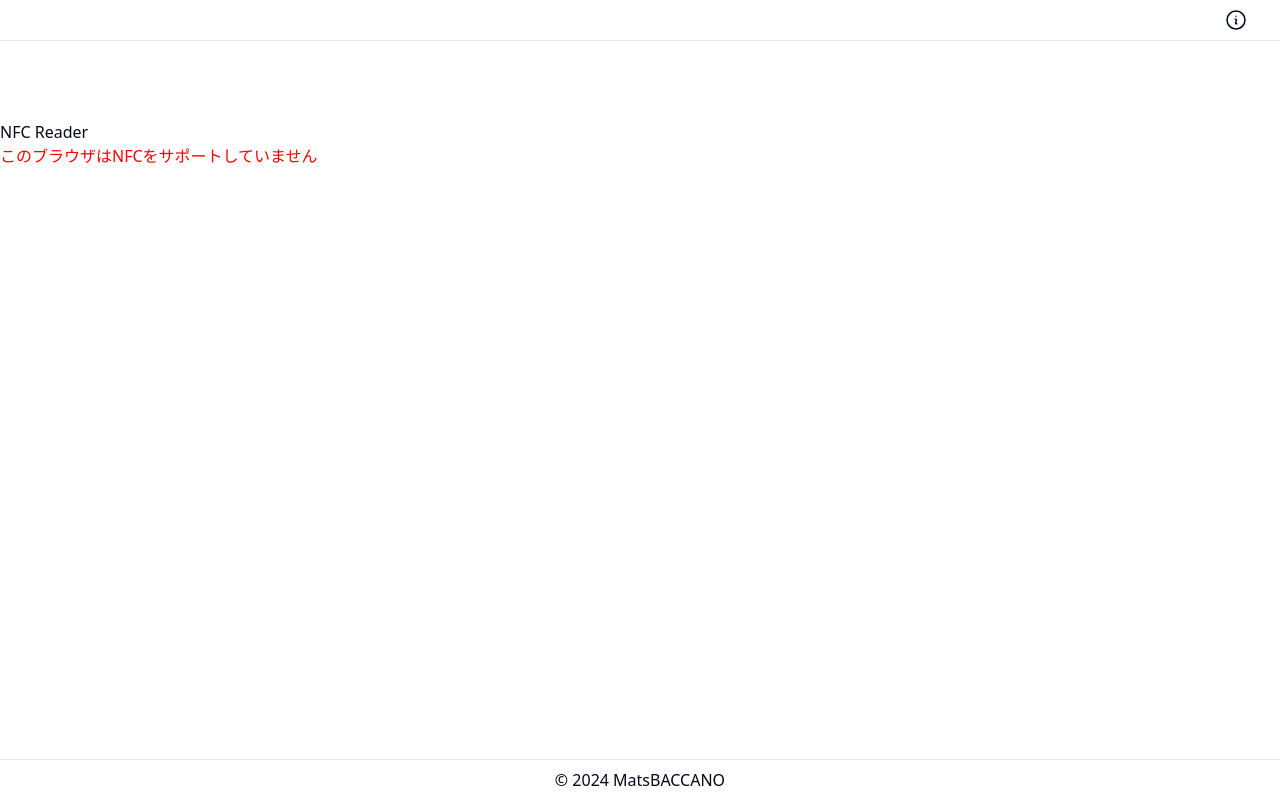
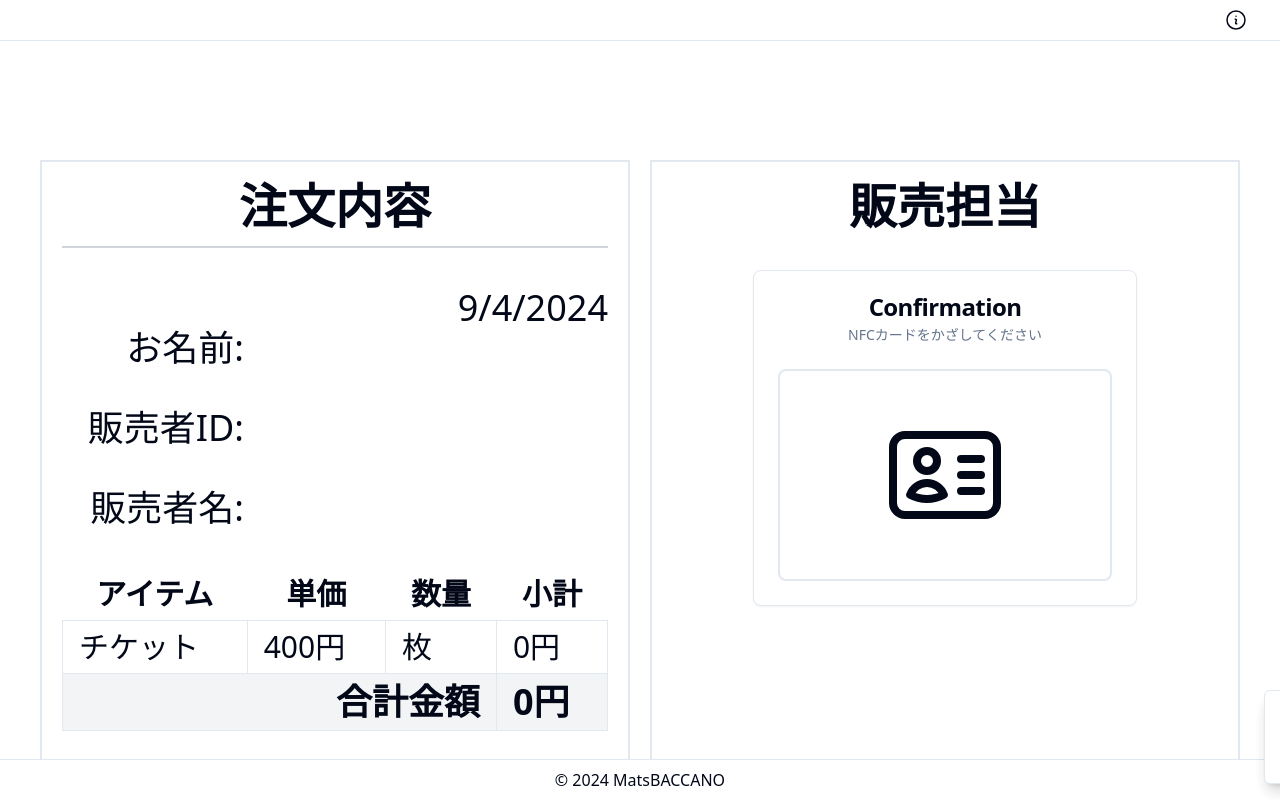
Before and after one commit to Matsugawa-Rikiya/nfc-purchase, a Next.js app: page /sales/customer/check in a window 1280 px wide. Shown: the top 800 px of the page. Built offline with nearby package versions, Linux system fonts and the light colour scheme.

Commit message:
コミット

```diff
--- a/src/app/sales/customer/check/page.tsx
+++ b/src/app/sales/customer/check/page.tsx
@@ -1,48 +1,221 @@
+// CheckPage.tsx
 "use client";
 
-import React, { useState, useEffect } from "react";
+import { useRouter, useSearchParams } from "next/navigation";
+import React, { useState, useEffect, Suspense } from "react";
+import {
+  Card,
+  CardContent,
+  CardDescription,
+  CardHeader,
+  CardTitle,
+} from "@/components/ui/card";
+import { HiOutlineIdentification } from "react-icons/hi2";
+import { CancelButton, OKButton } from "@/app/components/button/Buttons";
+import { getIDmStr } from "@/app/lib/nfc/rcs300.mjs";
+import { useToast } from "@/components/ui/use-toast";
+import { putSoldSeparately, getUserByNfcId } from "@/app/sql/sqls";
 
-const NFCReaderComponent = () => {
-  const [nfcData, setNfcData] = useState<string | null>(null);
-  const [error, setError] = useState<string | null>(null);
+// コンポーネントの定義
+const CheckPage = () => {
+  const searchParams = useSearchParams();
+  const router = useRouter();
 
+  const name = searchParams.get("name");
+  const ticket = searchParams.get("ticket");
+
+  const [idm, setIdm] = useState<string | undefined>("");
+  const [isScanning, setIsScanning] = useState<boolean>(false);
+  const [isConfirmed, setIsConfirmed] = useState<boolean>(false);
+  const [isAdmin, setIsAdmin] = useState<boolean>(false);
+
+  const { toast } = useToast();
+
+  const [employeeName, setEmployeeName] = useState<string | null>(null);
+  const [employeeId, setEmployeeId] = useState<string | null>(null);
+  const [isFetching, setIsFetching] = useState<boolean>(false);
+
+  // NFCカードを自動的にスキャンする
   useEffect(() => {
-    if ('NDEFReader' in window) {
-      const nfcReader = new (window as any).NDEFReader(); // TypeScriptではany型として扱う
-      const startNFCScan = async () => {
+    const autoScan = async () => {
+      setIsScanning(true);
       try {
-          await nfcReader.scan(); // NFCタグのスキャンを開始
-          nfcReader.onreading = (event: any) => {
-            const decoder = new TextDecoder();
-            for (const record of event.message.records) {
-              if (record.recordType === "text") {
-                const textData = decoder.decode(record.data);
-                setNfcData(textData); // 読み取ったデータを保存
+        const idmString = await getIDmStr(navigator); // NFCカードスキャン
+        if (idmString) {
+          const cleanedIdm = idmString.replace(/\s/g, "");
+          setIdm(cleanedIdm);
+          setIsFetching(true);
+          const userData = await getUserByNfcId(cleanedIdm); // 認証
+
+          if (userData && userData.length > 0) {
+            setEmployeeName(userData[0].name);
+            setEmployeeId(userData[0].userid);
+
+            if (userData[0].is_admin) {
+              setIsAdmin(true);
+              setIsConfirmed(true); // OKボタンを表示する
+            } else {
+              setIsAdmin(false);
             }
+          } else {
+            toast({
+              title: "Error",
+              description: "販売者情報が見つかりませんでした",
+            });
           }
-          };
-          nfcReader.onerror = (event: Event) => {
-            setError("NFCの読み取り中にエラーが発生しました");
-          };
-        } catch (err) {
-          setError("NFCのスキャンを開始できませんでした");
-          console.error("Error starting NFC scan:", err);
+          setIsFetching(false);
+        } else {
+          toast({
+            title: "Error",
+            description: "IDmが取得できませんでした",
+          });
+        }
+      } catch (e) {
+        console.error("Error during NFC scan:", e);
+        toast({
+          title: "Error",
+          description: "エラーが発生しました。もう一度お試しください。",
+        });
+      } finally {
+        setIsScanning(false);
       }
     };
 
-      startNFCScan(); // コンポーネントがマウントされたらスキャンを開始
+    autoScan(); // ページが読み込まれたときに自動でスキャンを開始
+  }, []); // [] でページの初回レンダリング時に一度だけ実行
+
+  const today = new Date().toLocaleDateString();
+  const ticketPrice = 400; // チケットの単価
+  const ticketCount = ticket ? parseInt(ticket, 10) : 0;
+  const ticketSubtotal = ticketCount * ticketPrice;
+  const totalAmount = ticketSubtotal;
+
+  const handleOK = async () => {
+    try {
+      if (name && employeeName && employeeId) {
+        try {
+          await putSoldSeparately(name, ticketCount, employeeName, employeeId);
+          const confirmed = window.confirm(
+            "ご購入ありがとうございました。OKを押して続行してください。"
+          );
+          if (confirmed) {
+            router.push("/sales");
+          }
+        } catch (error) {
+          console.error("Error recording data:", error);
+          toast({
+            title: "Error",
+            description: "DB登録に失敗しました",
+          });
+        }
       } else {
-      setError("このブラウザはNFCをサポートしていません");
+        console.error("必要な情報が不足しています");
+        toast({
+          title: "Error",
+          description: "必要な情報が無効です",
+        });
       }
-  }, []);
+    } catch (e) {
+      console.error("DB Error:", e);
+    }
+  };
+
+  const handleCancel = () => {
+    router.back();
+  };
 
   return (
-    <div>
-      <h1>NFC Reader</h1>
-      {nfcData && <p>読み取ったデータ: {nfcData}</p>}
-      {error && <p style={{ color: "red" }}>{error}</p>}
+    <Suspense fallback={<div>Loading...</div>}>
+      <div className="flex w-full p-10 space-x-5">
+        <div className="flex flex-col w-1/2 items-center border-2 p-5">
+          <h1 className="text-5xl font-bold">
+            {!isConfirmed ? "注文内容" : "領収書"}
+          </h1>
+          <hr className="w-full border-t-2 border-gray-300 mt-4" />
+          <div className="text-4xl mt-10 w-full">
+            <p className="text-right">{today}</p>
+            <div className="flex w-full">
+              <div className="flex flex-col w-1/3 text-right space-y-10">
+                <p>お名前:</p>
+                <p>販売者ID:</p>
+                <p>販売者名:</p>
               </div>
+              <div className="flex flex-col w-2/3 text-left space-y-10">
+                <p className="pl-10 font-bold">{name}</p>
+                {isAdmin && employeeName && employeeId && (
+                  <div className="pl-10 font-bold flex flex-col space-y-10">
+                    <p>{employeeId}</p>
+                    <p>{employeeName}</p>
+                  </div>
+                )}
+              </div>
+            </div>
+          </div>
+          <table className="table-auto w-full mt-10 text-3xl">
+            <thead>
+              <tr>
+                <th className="px-4 py-2">アイテム</th>
+                <th className="px-4 py-2">単価</th>
+                <th className="px-4 py-2">数量</th>
+                <th className="px-4 py-2">小計</th>
+              </tr>
+            </thead>
+            <tbody>
+              <tr>
+                <td className="border px-4 py-2">チケット</td>
+                <td className="border px-4 py-2">
+                  {ticketPrice.toLocaleString()}円
+                </td>
+                <td className="border px-4 py-2">{ticket}枚</td>
+                <td className="border px-4 py-2">
+                  {ticketSubtotal.toLocaleString()}円
+                </td>
+              </tr>
+            </tbody>
+            <tfoot className="text-4xl font-semibold bg-gray-100">
+              <tr>
+                <td className="border px-4 py-2 text-right" colSpan={3}>
+                  合計金額
+                </td>
+                <td className="border px-4 py-2">
+                  {totalAmount.toLocaleString()}円
+                </td>
+              </tr>
+            </tfoot>
+          </table>
+          <div className="flex w-full items-center justify-center space-x-10 mt-20">
+            {isConfirmed && isAdmin && (
+              <OKButton className="w-1/2 py-10 text-2xl" onClick={handleOK}>
+                OK
+              </OKButton>
+            )}
+            <CancelButton
+              className="w-1/2 py-10 text-2xl"
+              onClick={handleCancel}
+            >
+              Cancel
+            </CancelButton>
+          </div>
+        </div>
+        <div className="flex flex-col w-1/2 items-center border-2 p-5">
+          <h1 className="text-5xl font-bold">販売担当</h1>
+          <Card className="w-96 mx-auto mt-10">
+            <CardHeader>
+              <CardTitle className="text-center">Confirmation</CardTitle>
+              <CardDescription className="text-center text-sm">
+                NFCカードをかざしてください
+              </CardDescription>
+            </CardHeader>
+            <CardContent>
+              <div className="flex justify-center border-2 rounded-lg py-10">
+                <HiOutlineIdentification className="text-9xl" />
+              </div>
+            </CardContent>
+          </Card>
+        </div>
+      </div>
+    </Suspense>
   );
 };
 
-export default NFCReaderComponent;
+export default CheckPage;
```
Lines whose indentation alone changed are shown as unchanged.
